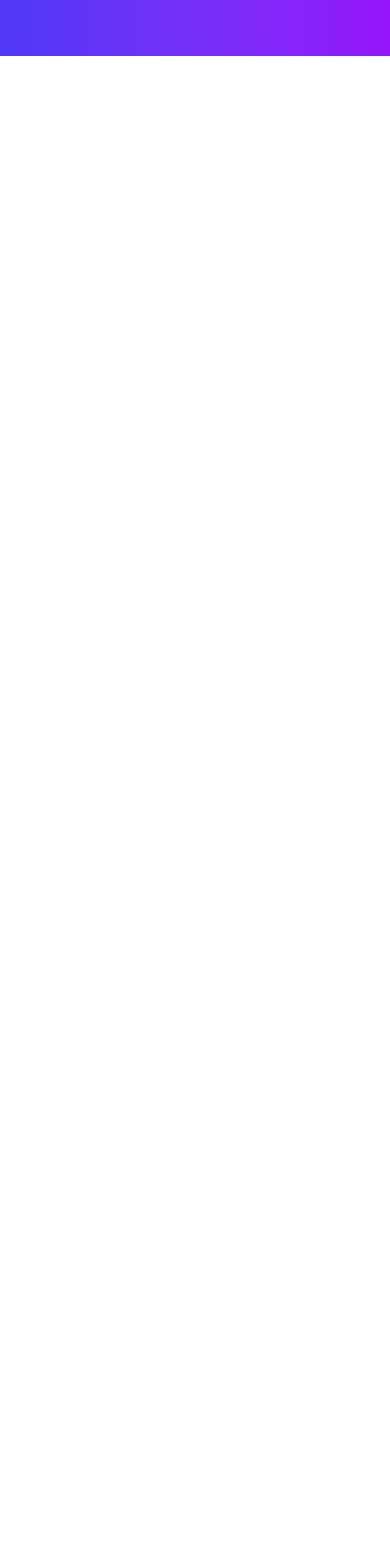
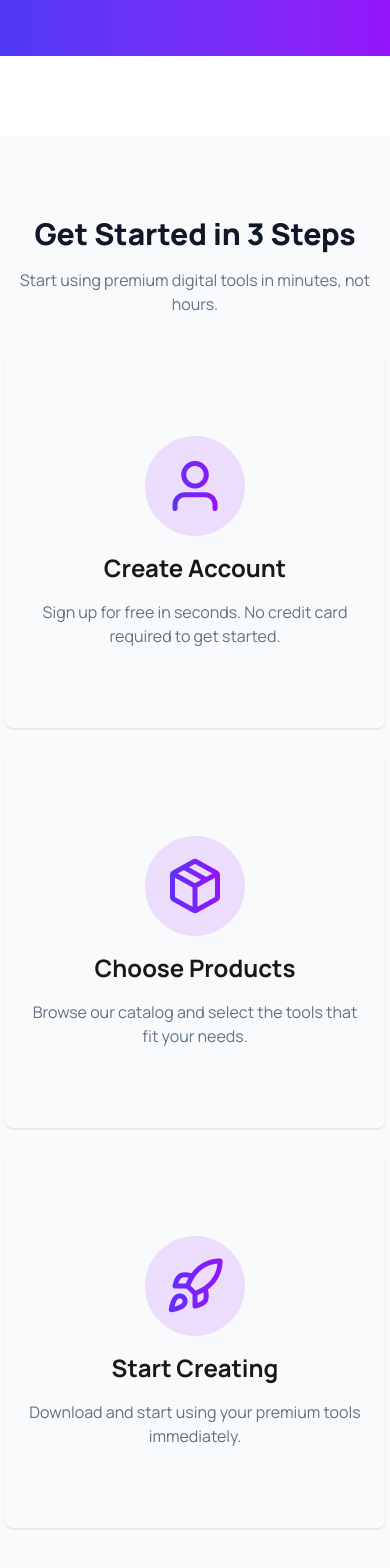
Before and after one commit to jubayer50/digiTools, a React (Vite) app: page / in a window 390 px wide. Shown: the part 1630-3198 px from the top of the page. Before the commit the page ends 1686 px from the top, so only its background shows below. Built offline with nearby package versions, Linux system fonts and the light colour scheme.

Commit message:
Get Started in 3 Steps section design with responsived

```diff
--- a/src/App.jsx
+++ b/src/App.jsx
@@ -1,6 +1,7 @@
 import "./App.css";
 import Banner from "./Components/Banner/Banner";
 import NavBar from "./Components/NavBar/NavBar";
+import Started from "./Components/Started/Started";
 import Stats from "./Components/Stats/Stats";
 
 function App() {
@@ -11,6 +12,8 @@ function App() {
       <Banner></Banner>
 
       <Stats></Stats>
+
+      <Started></Started>
     </>
   );
 }
--- /dev/null
+++ b/src/Components/Started/Started.jsx
@@ -0,0 +1,65 @@
+import React from "react";
+import User from "../../assets/user.png";
+import Rocket from "../../assets/rocket.png";
+import Package from "../../assets/package.png";
+
+const Started = () => {
+  return (
+    <div className="mt-20 md:mt-30 bg-[#F9FAFC]">
+      <div className="max-w-300 mx-auto py-20 md:py-30">
+        <div className="text-center">
+          <h2 className="text-3xl md:text-5xl font-extrabold text-[#101727]">
+            Get Started in 3 Steps
+          </h2>
+          <p className="mt-4 text-[#627382]">
+            Start using premium digital tools in minutes, not hours.
+          </p>
+        </div>
+
+        <div className="mt-10 flex flex-col md:flex-row justify-center items-center gap-7">
+          <div className="max-w-95 px-6 py-20 shadow rounded-lg">
+            <div className="h-25 w-25 rounded-full bg-[#9514FA20] flex justify-center items-center mx-auto mb-4">
+              <img src={User} alt="" />
+            </div>
+
+            <div className="text-center space-y-4">
+              <h2 className="text-2xl font-bold">Create Account</h2>
+              <p className="text-[#627382]">
+                Sign up for free in seconds. No credit card required to get
+                started.
+              </p>
+            </div>
+          </div>
+
+          <div className="max-w-95 px-6 py-20 shadow rounded-lg">
+            <div className="h-25 w-25 rounded-full bg-[#9514FA20] flex justify-center items-center mx-auto mb-4">
+              <img src={Package} alt="" />
+            </div>
+
+            <div className="text-center space-y-4">
+              <h2 className="text-2xl font-bold">Choose Products</h2>
+              <p className="text-[#627382]">
+                Browse our catalog and select the tools that fit your needs.
+              </p>
+            </div>
+          </div>
+
+          <div className="max-w-95 px-6 py-20 shadow rounded-lg">
+            <div className="h-25 w-25 rounded-full bg-[#9514FA20] flex justify-center items-center mx-auto mb-4">
+              <img src={Rocket} alt="" />
+            </div>
+
+            <div className="text-center space-y-4">
+              <h2 className="text-2xl font-bold">Start Creating</h2>
+              <p className="text-[#627382]">
+                Download and start using your premium tools immediately.
+              </p>
+            </div>
+          </div>
+        </div>
+      </div>
+    </div>
+  );
+};
+
+export default Started;
```
